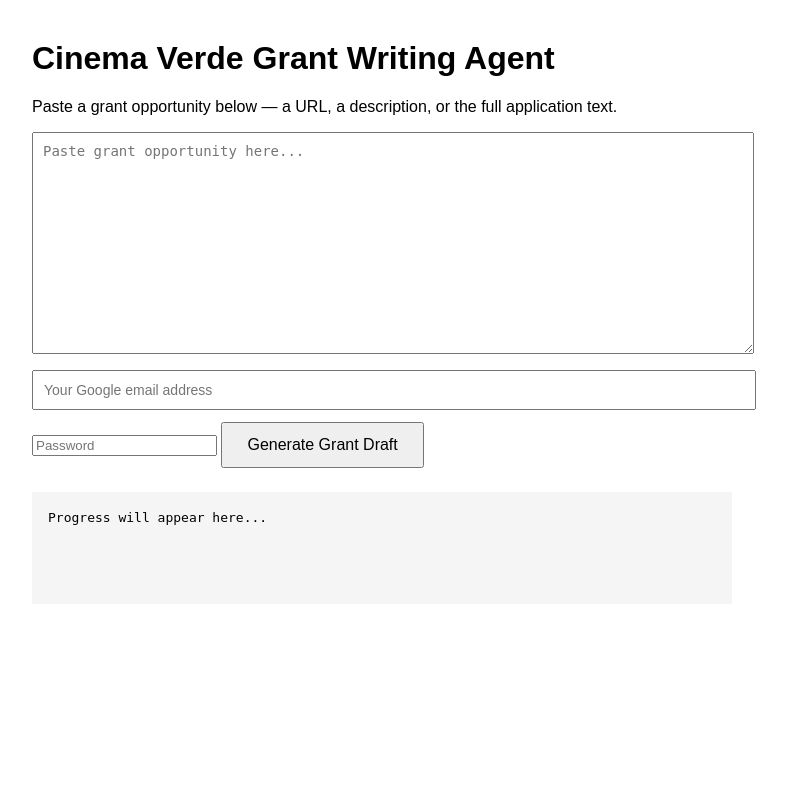
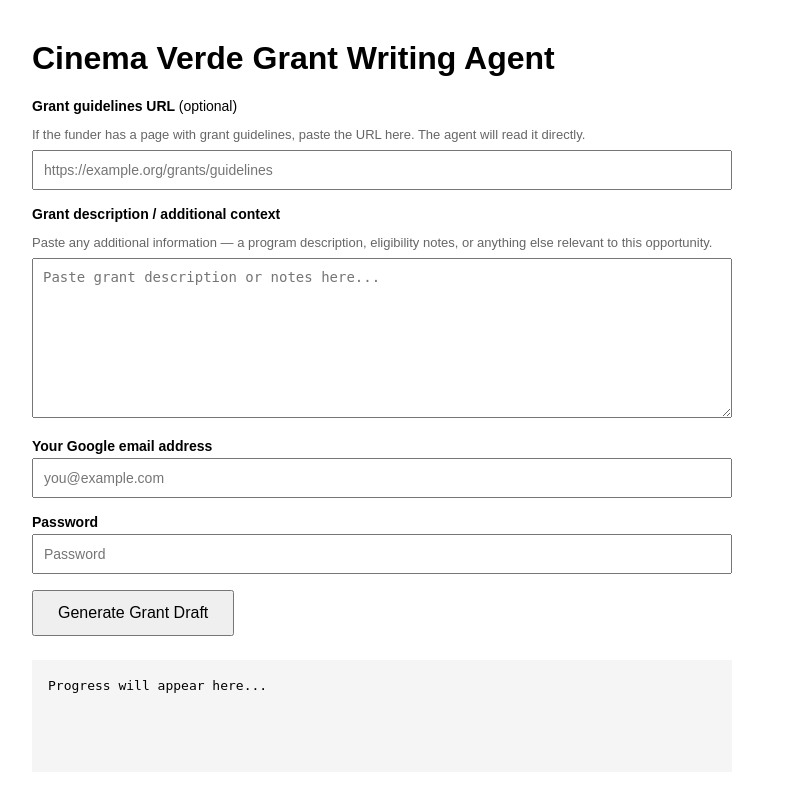
Before and after one commit to evanastevska/GrantPilot, a Flask app: page / in a window 1280 px wide. Shown: the whole page, without its empty margins (258-1045 px from the left). Before the commit the page ends 525 px from the top, so only its background shows below. Run offline with Flask 3, Linux system fonts and the light colour scheme.

Commit message:
Add separate URL and description field

```diff
--- a/agent.py
+++ b/agent.py
@@ -58,7 +58,7 @@ Be thorough in your research before writing. Search first, read the relevant pag
 then write.
 """
 
-#tool declarations: what is is and parameters
+#tool declarations: what is it and parameters
 
 read_url_declaration = types.FunctionDeclaration(
     name="read_url",
@@ -217,7 +217,7 @@ def _prune_history(history: list, sections: dict) -> list:
 
 #main agent function
 
-def run_agent(grant_input: str, recipient_email: str, q: queue.Queue):
+def run_agent(grant_input: str, recipient_email: str, q: queue.Queue, grant_url: str = ""):
     sections = {}
     issues = []
     history_pruned = False  # only prune once
@@ -229,10 +229,33 @@ def run_agent(grant_input: str, recipient_email: str, q: queue.Queue):
             max_output_tokens=16384,
         )
 
+        #build the opening user message. if URL was provided, fetch it
+        opening_parts = []
+
+        if grant_url:
+            q.put(f"Reading grant URL: {grant_url}")
+            url_content = read_url(grant_url)
+            opening_parts.append(
+                f"I have pre-fetched the grant guidelines from {grant_url}:\n\n"
+                f"{url_content}\n\n"
+                f"---"
+            )
+
+        if grant_input:
+            opening_parts.append(
+                f"Additional context provided by the user:\n\n{grant_input}"
+            )
+
+        if not opening_parts:
+            opening_parts.append("No grant details provided.")
+
+        opening_text = "\n\n".join(opening_parts)
+        opening_text = "Here is the grant opportunity to research and write for:\n\n" + opening_text
+
         conversation_history = [
             types.Content(
                 role="user",
-                parts=[types.Part(text=f"Here is the grant opportunity to research and write for:\n\n{grant_input}")]
+                parts=[types.Part(text=opening_text)]
             )
         ]
 
--- a/app.py
+++ b/app.py
@@ -26,11 +26,15 @@ def run():
     if request.form.get('password') != APP_PASSWORD:
         return {'status': 'error', 'message': 'Incorrect password.'}, 401
 
-    grant_input = request.form.get('grant_input', '')
-    email = request.form.get('email', '')
+    grant_url   = request.form.get('grant_url', '').strip()
+    grant_input = request.form.get('grant_input', '').strip()
+    email       = request.form.get('email', '').strip()
 
-    if not grant_input or not email:
-        return {'status': 'error', 'message': 'Missing grant input or email.'}, 400
+    #at least one of URL or description is required, plus email
+    if not grant_url and not grant_input:
+        return {'status': 'error', 'message': 'Please provide a grant URL or description.'}, 400
+    if not email:
+        return {'status': 'error', 'message': 'Missing email address.'}, 400
 
     while not progress_queue.empty():
         try:
@@ -40,7 +44,7 @@ def run():
 
     thread = threading.Thread(
         target=run_agent,
-        args=(grant_input, email, progress_queue),
+        args=(grant_input, email, progress_queue, grant_url),
         daemon=True,
     )
     thread.start()
--- a/templates/index.html
+++ b/templates/index.html
@@ -6,8 +6,14 @@
   <title>Cinema Verde — Grant Writing Agent</title>
   <style>
     body { font-family: sans-serif; max-width: 700px; margin: 40px auto; padding: 0 20px; }
-    textarea { width: 100%; height: 200px; margin-bottom: 12px; padding: 10px; font-size: 14px; }
-    input[type=email] { width: 100%; padding: 10px; font-size: 14px; margin-bottom: 12px; }
+    label { display: block; font-size: 14px; font-weight: bold; margin-bottom: 4px; }
+    .hint { font-size: 13px; color: #666; margin-bottom: 8px; }
+    input[type=url], input[type=email], input[type=password] {
+      width: 100%; padding: 10px; font-size: 14px; margin-bottom: 16px;
+      box-sizing: border-box;
+    }
+    textarea { width: 100%; height: 160px; margin-bottom: 16px; padding: 10px;
+               font-size: 14px; box-sizing: border-box; }
     button { padding: 12px 24px; font-size: 16px; cursor: pointer; }
     #log { margin-top: 24px; padding: 16px; background: #f5f5f5; min-height: 80px;
            font-family: monospace; font-size: 13px; line-height: 1.6; }
@@ -15,43 +21,60 @@
 </head>
 <body>
   <h1>Cinema Verde Grant Writing Agent</h1>
-  <p>Paste a grant opportunity below — a URL, a description, or the full application text.</p>
 
-  <textarea id="grant-input" placeholder="Paste grant opportunity here..."></textarea>
-  <input type="email" id="email" placeholder="Your Google email address">
+  <label for="grant-url">Grant guidelines URL <span style="font-weight:normal">(optional)</span></label>
+  <p class="hint">If the funder has a page with grant guidelines, paste the URL here. The agent will read it directly.</p>
+  <input type="url" id="grant-url" placeholder="https://example.org/grants/guidelines">
+
+  <label for="grant-input">Grant description / additional context</label>
+  <p class="hint">Paste any additional information — a program description, eligibility notes, or anything else relevant to this opportunity.</p>
+  <textarea id="grant-input" placeholder="Paste grant description or notes here..."></textarea>
+
+  <label for="email">Your Google email address</label>
+  <input type="email" id="email" placeholder="you@example.com">
+
+  <label for="password">Password</label>
   <input type="password" id="password" placeholder="Password">
+
   <button onclick="startAgent()">Generate Grant Draft</button>
 
   <div id="log">Progress will appear here...</div>
 
   <script>
     function startAgent() {
-      const grantInput = document.getElementById('grant-input').value;
-      const email = document.getElementById('email').value;
-      const log = document.getElementById('log');
+      const grantUrl   = document.getElementById('grant-url').value.trim();
+      const grantInput = document.getElementById('grant-input').value.trim();
+      const email      = document.getElementById('email').value.trim();
+      const log        = document.getElementById('log');
 
-      if (!grantInput || !email) {
-        log.textContent = 'Please fill in both fields.';
+      if (!grantInput && !grantUrl) {
+        log.innerHTML = '<p style="color:red">Please provide at least a URL or a description.</p>';
+        return;
+      }
+      if (!email) {
+        log.innerHTML = '<p style="color:red">Please enter your Google email address.</p>';
         return;
       }
 
       log.innerHTML = '<p>Starting agent...</p>';
 
       const formData = new FormData();
+      formData.append('grant_url',   grantUrl);
       formData.append('grant_input', grantInput);
-      formData.append('email', email);
-      formData.append('password', document.getElementById('password').value);
+      formData.append('email',       email);
+      formData.append('password',    document.getElementById('password').value);
 
       fetch('/run', { method: 'POST', body: formData })
         .then(response => {
-            if (response.status === 401) {
+          if (response.status === 401) {
             log.innerHTML = '<p style="color:red">Incorrect password.</p>';
             return;
-            }
-            if (response.status === 400) {
-            log.innerHTML = '<p style="color:red">Please fill in all fields.</p>';
+          }
+          if (response.status === 400) {
+            log.innerHTML = '<p style="color:red">Please fill in the required fields.</p>';
             return;
-            }
+          }
+
           const source = new EventSource('/stream');
 
           source.onmessage = (event) => {
```
